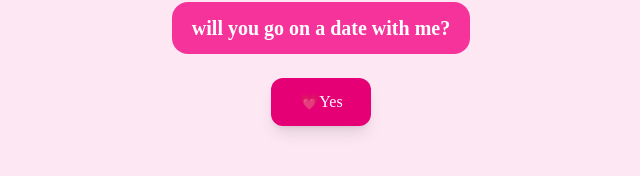
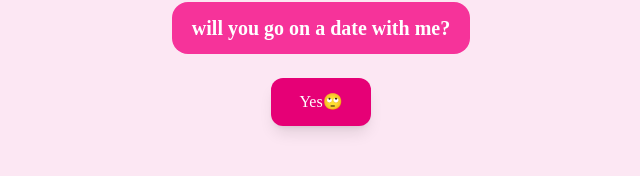
Before and after one commit to Hemo364/date-proposal, a React (Vite) app: page / in a window 1280 px wide. Shown: the part 338-514 px from the top of the page, without its empty margins (319-959 px from the left). Built offline with nearby package versions, Linux system fonts and the light colour scheme; a web font is replaced by a local one.

Commit message:
the first h1 of SeTDate has been added

```diff
--- a/src/DateProject/AppDate.jsx
+++ b/src/DateProject/AppDate.jsx
@@ -88,7 +88,7 @@ const AppDate = () => {
           onClick={() => setStep("set")}
           className="py-3 text-white transition bg-pink-600 shadow-lg px-7 rounded-xl active:scale-95"
         >
-          Yes💗
+          🙄Yes
         </button>
 
         <button
--- a/src/DateProject/DateSummary.jsx
+++ b/src/DateProject/DateSummary.jsx
@@ -53,7 +53,7 @@ export default function DateSummary({ time, place, onRestart }) {
 
         <div className="mb-6 text-center">
           <p className="text-lg font-medium text-pink-600">منتظرت هستم😃</p>
-          <p className="mt-1 text-sm text-pink-400">پس حتماً آماده باش</p>
+          <p className="mt-1 text-sm text-pink-400">پس حتماً آماده باش💗</p>
           <p className="mt-1 text-sm text-pink-400">مطمئنم کلی خوش میگذره :)</p>
         </div>
 
--- a/src/DateProject/SetDate.jsx
+++ b/src/DateProject/SetDate.jsx
@@ -13,6 +13,9 @@ const SetDate = ({ onBack, onNext, initialValue }) => {
   return (
 
     <div className="flex flex-col items-center w-screen px-4 py-6 overflow-hidden bg-pink-100 h-dvh">
+      <h1 className="px-10 py-3 mt-2 text-xl font-semibold text-center text-white bg-pink-300 rounded-xl">
+        آفرییین حالا دختر خوبی شدی😄
+      </h1>
       <h1 className="px-5 py-3 mt-2 text-xl font-semibold text-center text-white bg-pink-500 rounded-xl">
         چه ساعتی؟
       </h1>
```
